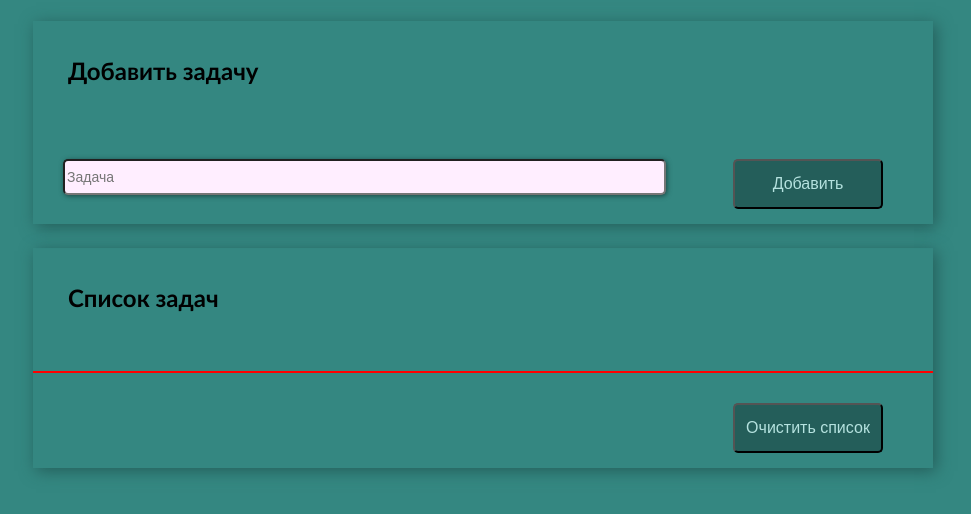
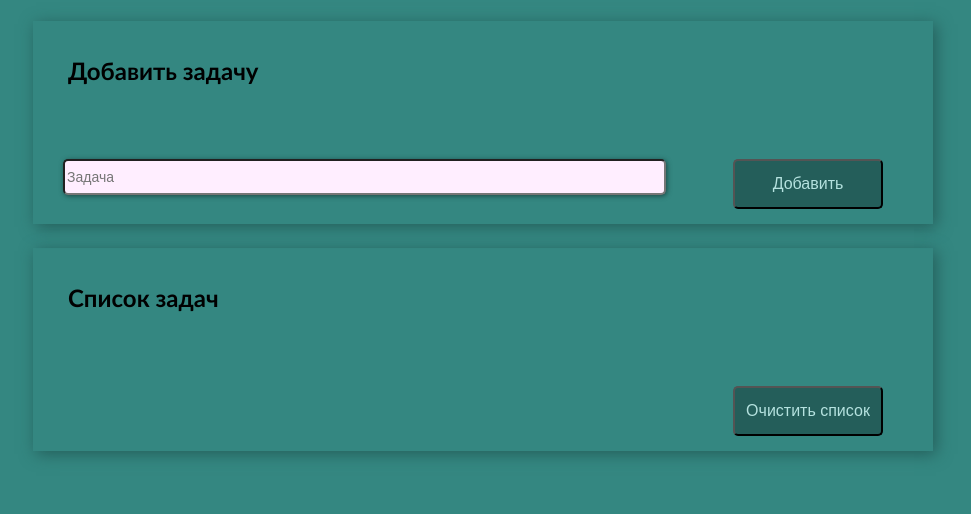
Before and after one commit to Elena763/Planer, a plain HTML site: page index.html in a window 1280 px wide. Shown: the part 184-698 px from the top of the page, without its empty margins (157-1128 px from the left). Drawn offline with Linux system fonts and the light colour scheme.

Commit message:
Change style divforlist
Change style divforlist

```diff
--- a/style.css
+++ b/style.css
@@ -70,5 +70,7 @@ button{
     align-self: center;
 }
 #divforlist{
-    border: 1px solid red;
+    font-size: 40px;
+    text-align: center;
+    color: rgba(0, 0, 0, 0.137);
 }
```
